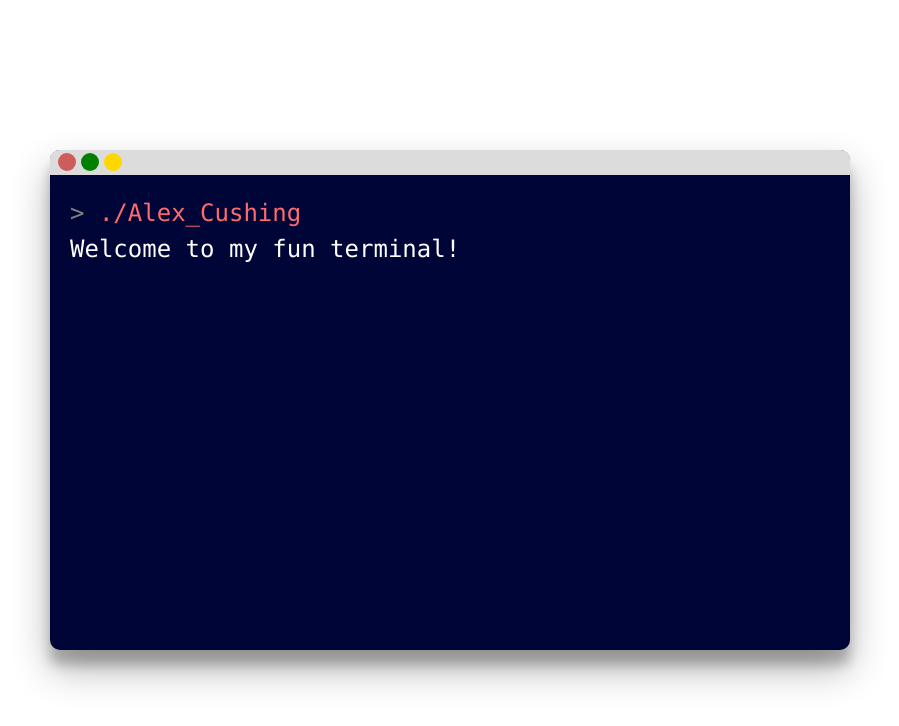
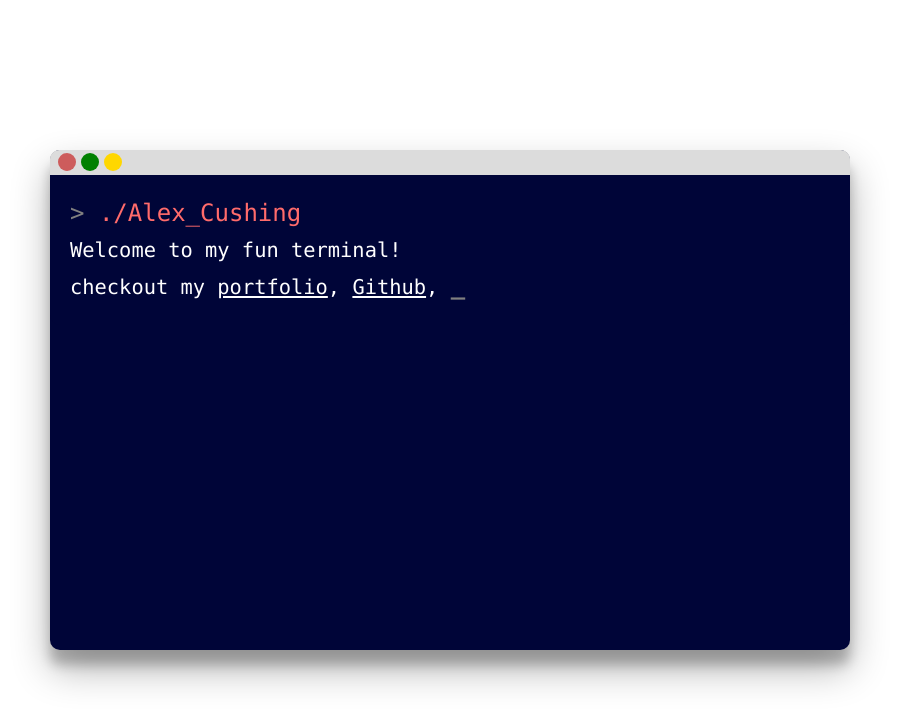
Before and after one commit to alexcushing/terminal_, a React (Create React App) app: page / in a window 1280 px wide. Shown: the top 726 px of the page, without its empty margins (190-1089 px from the left). Built offline with nearby package versions, Linux system fonts and the light colour scheme.

Commit message:
links and gradient bubble

```diff
--- a/src/components/App.js
+++ b/src/components/App.js
@@ -1,6 +1,7 @@
 import React, {Component} from 'react';
 import '../styles/App.css';
 import Typist from 'react-typist';
+import Draggable from 'react-draggable';
 
 class App extends Component {
   state = {
@@ -83,7 +84,27 @@ class App extends Component {
                   <div name="term" id="term-textarea" className="term-textarea">
                     <span className="run">./Alex_Cushing</span>
                     <br />
-                    Welcome to my fun terminal!
+                    <span className="term-text">
+                      Welcome to my fun terminal!
+                    </span>
+                    <br />
+                    <span className="term-text">
+                      checkout my
+                      {' '}
+                      <a href="http://www.alexcushing.com" target="_blank">
+                        portfolio
+                      </a>
+                      ,{' '}<a href="https://github.com/alexcushing" target="_blank">
+                        Github
+                      </a>
+                      , and{' '}<a
+                        href="https://www.linkedin.com/in/alexandercushing/"
+                        target="_blank"
+                      >
+                        LinkedIn
+                      </a>
+                      !
+                    </span>
                   </div>
                 </Typist>
               </div>
--- a/src/styles/App.css
+++ b/src/styles/App.css
@@ -19,7 +19,14 @@
   position: fixed;
   bottom: 25px;
   right: 50%;
-  background-color: rgb(0%, 1.8%, 21.8%);;
+
+  /* Permalink - use to edit and share this gradient: http://colorzilla.com/gradient-editor/#00192d+0,000f75+100 */
+  background: #00192d; /* Old browsers */
+  background: -moz-linear-gradient(top,  #00192d 0%, #000f75 100%); /* FF3.6-15 */
+  background: -webkit-linear-gradient(top,  #00192d 0%,#000f75 100%); /* Chrome10-25,Safari5.1-6 */
+  background: linear-gradient(to bottom,  #00192d 0%,#000f75 100%); /* W3C, IE10+, FF16+, Chrome26+, Opera12+, Safari7+ */
+  filter: progid:DXImageTransform.Microsoft.gradient( startColorstr='#00192d', endColorstr='#000f75',GradientType=0 ); /* IE6-9 */
+
   color: white;
   width: 40px;
   height: 30px;
@@ -34,7 +41,7 @@
   position: fixed;
   bottom: calc(100% - 650px);
   right: calc(50% - 400px);
-  background-color: rgb(0%, 1.8%, 21.8%);;
+  background-color: rgb(0%, 1.8%, 21.8%);
   color: white;
   width: 800px;
   height: 500px;
@@ -45,13 +52,23 @@
   cursor: pointer;
 }
 
+.term-text {
+  font-size: .85em;
+}
+
+.term-text a:visited, .term-text a {
+  color: white;
+}
+
 .bubble:hover {
   bottom: 35px;
+  transform: scale(1.3);
   transition: .3s ease;
 }
 
 .run {
   color: #ff6b6b;
+  margin-bottom: 5px;
 }
 
 .term-container {
@@ -93,7 +110,7 @@
   display: flex;
   flex-direction: column;
   border-radius: 10px;
-  background: rgb(0%, 1.8%, 21.8%);;
+  background: rgb(0%, 1.8%, 21.8%);
   margin-bottom: 25px;
 }
 
@@ -160,12 +177,11 @@
   font-size: 1.5em;
   height: 100%;
   border: none;
-  background: rgb(0%, 1.8%, 21.8%);;
+  background: rgb(0%, 1.8%, 21.8%);
   border-radius: 10px;
   color: white;
   border: none;
   width: 100%;
-  resize: none;
 }
 
 textarea:hover,
```
